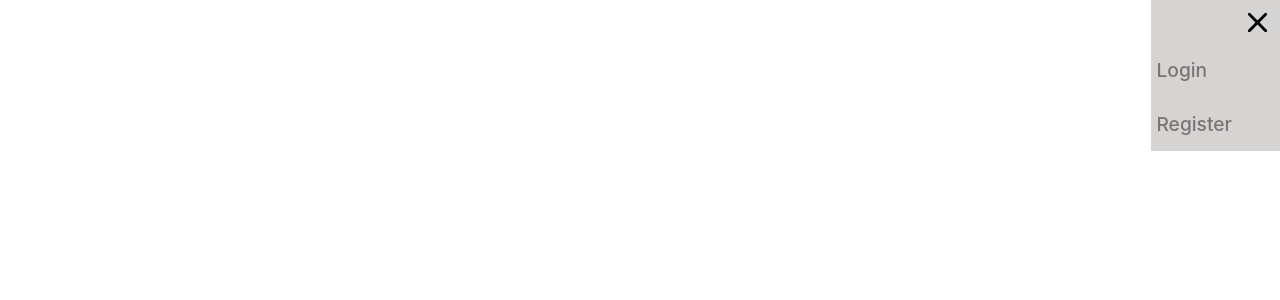
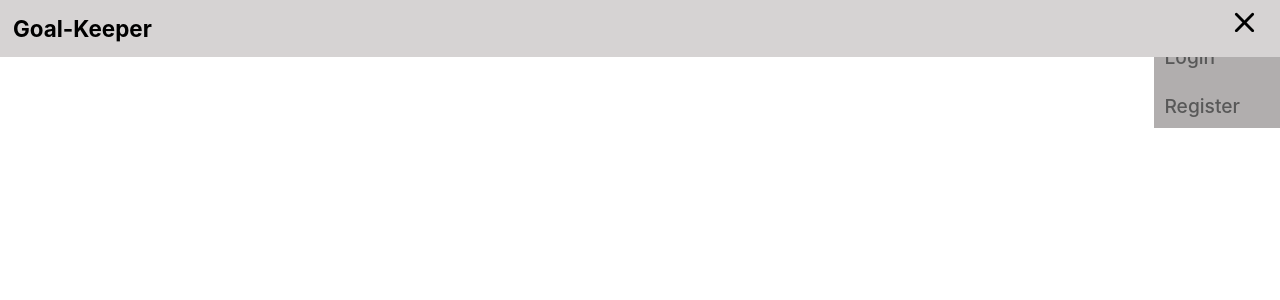
Before and after one commit to WilliamBerlin76/goal-keeper, a React (Create React App) app: page / in a window 1280 px wide. Both pictures are taken after a click on the icon 1257 px from the left and 22 px from the top of the page. Shown: the top 300 px of the page. Built offline with nearby package versions, Linux system fonts and the light colour scheme.

Commit message:
more styles to nav

```diff
--- a/src/components/nav/nav.scss
+++ b/src/components/nav/nav.scss
@@ -1,17 +1,27 @@
 .nav{
     position: fixed;
-    right: 0px;
+    // right: 0px;
     top: 0px;
     background: #d6d3d3;
+    width: 100%;
+    z-index: 1;
+    #title{
+        font-size: 1.4rem;
+        margin-left: 13px
+    }
+}
 .nav-items{
+    background: #b1aeae;
     display: flex;
     flex-direction: column;
-        margin-top: 43px;
-        margin-right: 43px;
+    margin-top: 30px;
+    position: fixed;
+    right: 0;
+    z-index: 0;
     .nav-item{
         text-decoration: none;
-            margin: 15px 5px;
-            color: #7a7575;
+        margin: 15px 40px 10px 10px;
+        color: #585858;
         font-size: 1.2rem;
         font-weight: 501;
         &:hover{
@@ -19,4 +29,3 @@
         }
     }
 }
-}
--- a/src/components/nav/nav.tsx
+++ b/src/components/nav/nav.tsx
@@ -34,24 +34,27 @@ const Nav: React.FC<Props> = ({ user, logOut }) => {
 
     const handleClick = (e: any) => {
         setMenuOpen(!menuOpen);
-    }
+    };
 
     return (
+        <>
         <div className='nav'>
+            <h1 id='title'>Goal-Keeper</h1>
             {menuOpen ?
                 <ClearRoundedIcon
                     fontSize="large"
                     onClick={handleClick}
-                    style={{ position: 'fixed', right: '5px', top: '5px'}}
+                    style={{ position: 'fixed', right: '5px', top: '5px', marginRight: '13px'}}
                 />
                 :
                 <MenuRoundedIcon
                     fontSize="large"
                     onClick={handleClick}
-                    style={{ position: 'fixed', right: '5px', top: '5px'}}
+                    style={{ position: 'fixed', right: '5px', top: '5px', marginRight: '13px'}}
                 />
             }
 
+        </div>
         {menuOpen && (
             <>
                 {loggedIn && (
@@ -68,7 +71,7 @@ const Nav: React.FC<Props> = ({ user, logOut }) => {
                 )}
             </>
         )}
-        </div>
+        </>
     );
 };
 
```
Lines whose indentation alone changed are shown as unchanged.
